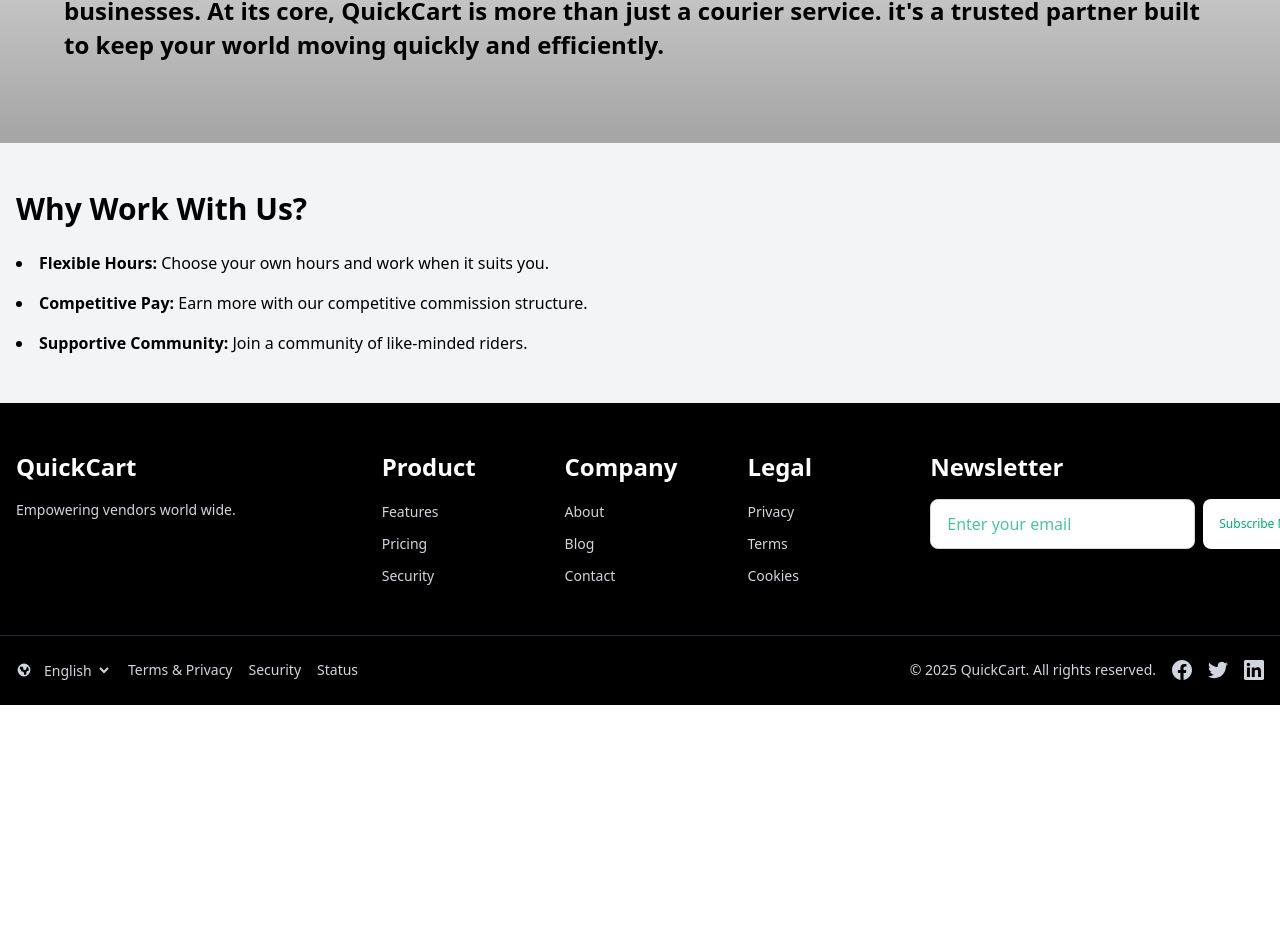
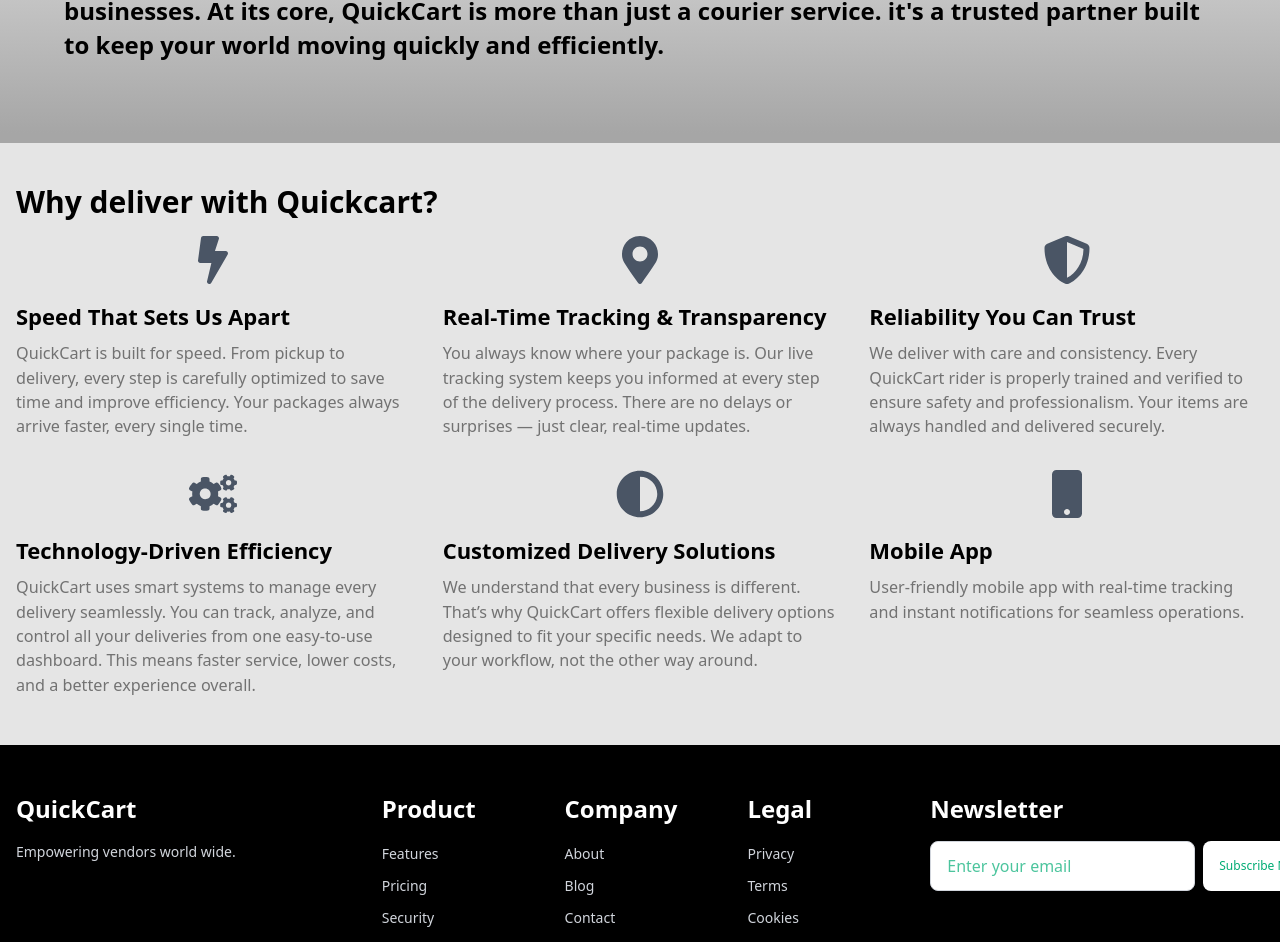
Before and after one commit to Olasunkanmi001/quickCart-landingPage, a React (Vite) app: page /riderLanding in a window 1280 px wide. Shown: the part 1028-1970 px from the top of the page. Before the commit the page ends 1733 px from the top, so only its background shows below. Built offline with nearby package versions, Linux system fonts and the light colour scheme.

Commit message:
Created Grid with benefits for WhyWorkWithUs component for riderLanding.jsx

```diff
--- a/src/component/riderWhyWorkWithUs.jsx
+++ b/src/component/riderWhyWorkWithUs.jsx
@@ -1,24 +1,134 @@
 import React, { useEffect } from "react";
+import {
+  FaBolt,
+  FaMapMarkerAlt,
+  FaShieldAlt,
+  FaCogs,
+  FaAdjust,
+  FaMobile,
+} from "react-icons/fa";
 
 const RiderWhyWorkWithUs = () => {
   return (
-    <section className="bg-gray-100 py-12">
+    <section className="bg-[#E5E5E5] py-12">
       <div className="max-w-7xl mx-auto px-4">
-        <h2 className="text-3xl font-bold mb-6">Why Work With Us?</h2>
-        <ul className="list-disc list-inside space-y-4">
-          <li>
-            <strong>Flexible Hours:</strong> Choose your own hours and work when
-            it suits you.
-          </li>
-          <li>
-            <strong>Competitive Pay:</strong> Earn more with our competitive
-            commission structure.
-          </li>
-          <li>
-            <strong>Supportive Community:</strong> Join a community of
-            like-minded riders.
-          </li>
-        </ul>
+        <h2
+          className="text-3xl font-extrabold text-[32] text-left mb-6"
+          style={{ lineHeight: "71%" }}
+        >
+          Why deliver with Quickcart?
+        </h2>
+        <div className="grid grid-cols-1 md:grid-cols-2 lg:grid-cols-3 gap-8">
+          {/* Speed That Sets Us Apart */}
+          <div className="text-center">
+            <div className="flex justify-center mb-4">
+              <FaBolt size={48} className="text-gray-600" />
+            </div>
+            <h3 className="font-nunito font-bold text-[22px] text-black text-left mb-2">
+              Speed That Sets Us Apart
+            </h3>
+            <p
+              className="font-nunito font-normal text-[16.2px] text-left"
+              style={{ color: "rgba(0, 0, 0, 0.5)" }}
+            >
+              QuickCart is built for speed. From pickup to delivery, every step
+              is carefully optimized to save time and improve efficiency. Your
+              packages always arrive faster, every single time.
+            </p>
+          </div>
+
+          {/* Real-Time Tracking & Transparency */}
+          <div className="text-center">
+            <div className="flex justify-center mb-4">
+              <FaMapMarkerAlt size={48} className="text-gray-600" />
+            </div>
+            <h3 className="font-nunito font-bold text-[22px] text-black text-left mb-2">
+              Real-Time Tracking & Transparency
+            </h3>
+            <p
+              className="font-nunito font-normal text-[16.2px] text-left"
+              style={{ color: "rgba(0, 0, 0, 0.5)" }}
+            >
+              You always know where your package is. Our live tracking system
+              keeps you informed at every step of the delivery process. There
+              are no delays or surprises — just clear, real-time updates.
+            </p>
+          </div>
+
+          {/* Reliability You Can Trust */}
+          <div className="text-center">
+            <div className="flex justify-center mb-4">
+              <FaShieldAlt size={48} className="text-gray-600" />
+            </div>
+            <h3 className="font-nunito font-bold text-[22px] text-black text-left mb-2">
+              Reliability You Can Trust
+            </h3>
+            <p
+              className="font-nunito font-normal text-[16.2px] text-left"
+              style={{ color: "rgba(0, 0, 0, 0.5)" }}
+            >
+              We deliver with care and consistency. Every QuickCart rider is
+              properly trained and verified to ensure safety and
+              professionalism. Your items are always handled and delivered
+              securely.
+            </p>
+          </div>
+
+          {/* Technology-Driven Efficiency*/}
+          <div className="text-center">
+            <div className="flex justify-center mb-4">
+              <FaCogs size={48} className="text-gray-600" />
+            </div>
+            <h3 className="font-nunito font-bold text-[22px] text-black text-left mb-2">
+              Technology-Driven Efficiency
+            </h3>
+            <p
+              className="font-nunito font-normal text-[16.2px] text-left"
+              style={{ color: "rgba(0, 0, 0, 0.5)" }}
+            >
+              QuickCart uses smart systems to manage every delivery seamlessly.
+              You can track, analyze, and control all your deliveries from one
+              easy-to-use dashboard. This means faster service, lower costs, and
+              a better experience overall.
+            </p>
+          </div>
+
+          {/* Customized Delivery Solutions */}
+          <div className="text-center">
+            <div className="flex justify-center mb-4">
+              <FaAdjust size={48} className="text-gray-600" />
+            </div>
+            <h3 className="font-nunito font-bold text-[22px] text-black text-left mb-2">
+              Customized Delivery Solutions
+            </h3>
+            <p
+              className="font-nunito font-normal text-[16.2px] text-left"
+              style={{ color: "rgba(0, 0, 0, 0.5)" }}
+            >
+              We understand that every business is different. That’s why
+              QuickCart offers flexible delivery options designed to fit your
+              specific needs. We adapt to your workflow, not the other way
+              around.
+            </p>
+          </div>
+
+          {/* Mobile App */}
+          <div className="text-center">
+            <div className="flex justify-center mb-4">
+              <FaMobile size={48} className="text-gray-600" />
+            </div>
+            <h3 className="font-nunito font-bold text-[22px] text-black text-left mb-2">
+              Mobile App
+            </h3>
+            <p
+              className="font-nunito font-normal text-[16.2px] text-left"
+              style={{ color: "rgba(0, 0, 0, 0.5)" }}
+            >
+              User-friendly mobile app with real-time tracking and instant
+              notifications for seamless operations.
+            </p>
+          </div>
+        </div>
       </div>
     </section>
   );
```
